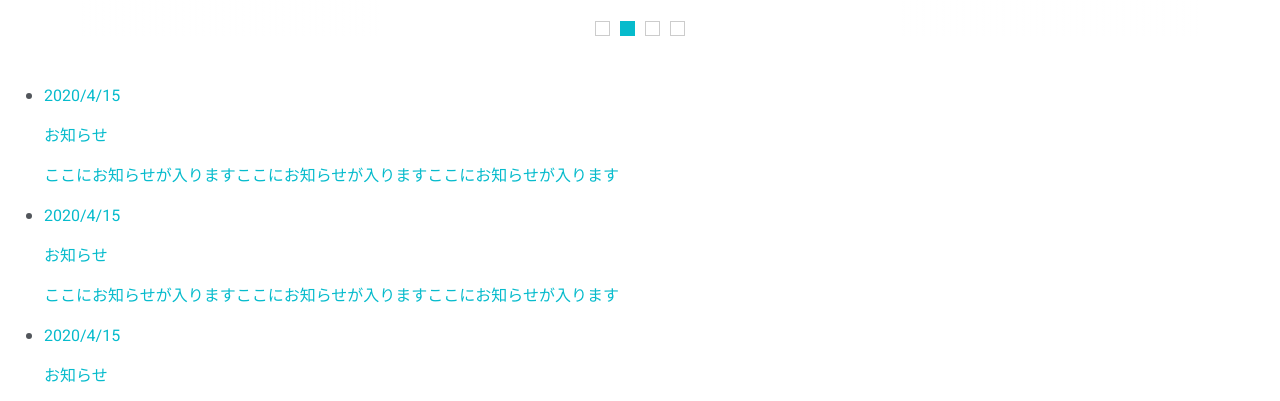
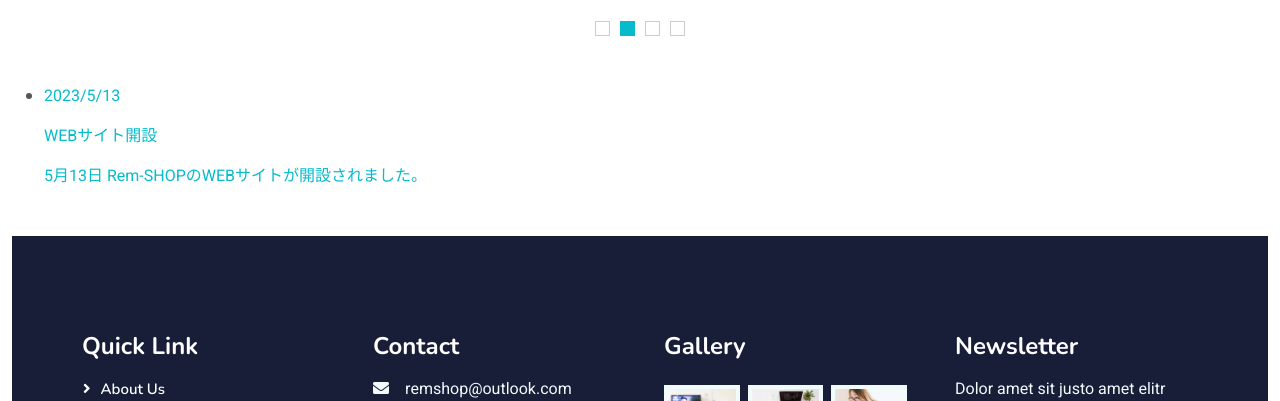
Before and after one commit to Wakkaer/remshop, a plain HTML site: page index.html in a window 1280 px wide. Shown: the part 3730-4131 px from the top of the page. Drawn offline with nearby package versions, Linux system fonts and the light colour scheme.

Commit message:
dadasdawda

```diff
--- a/index.html
+++ b/index.html
@@ -367,23 +367,9 @@
     <ul class="news-list">
         <li class="item">
             <a href="#">
-                <p class="date">2020/4/15</p>
-                <p class="category"><span>お知らせ</span></p>
-                <p class="title">ここにお知らせが入りますここにお知らせが入りますここにお知らせが入ります</p>
-            </a>
-        </li>
-        <li class="item">
-            <a href="#">
-                <p class="date">2020/4/15</p>
-                <p class="category"><span>お知らせ</span></p>
-                <p class="title">ここにお知らせが入りますここにお知らせが入りますここにお知らせが入ります</p>
-            </a>
-        </li>
-        <li class="item">
-            <a href="#">
-                <p class="date">2020/4/15</p>
-                <p class="category"><span>お知らせ</span></p>
-                <p class="title">ここにお知らせが入りますここにお知らせが入りますここにお知らせが入ります</p>
+                <p class="date">2023/5/13</p>
+                <p class="category"><span>WEBサイト開設</span></p>
+                <p class="title">5月13日 Rem-SHOPのWEBサイトが開設されました。</p>
             </a>
         </li>
     </ul>
```
